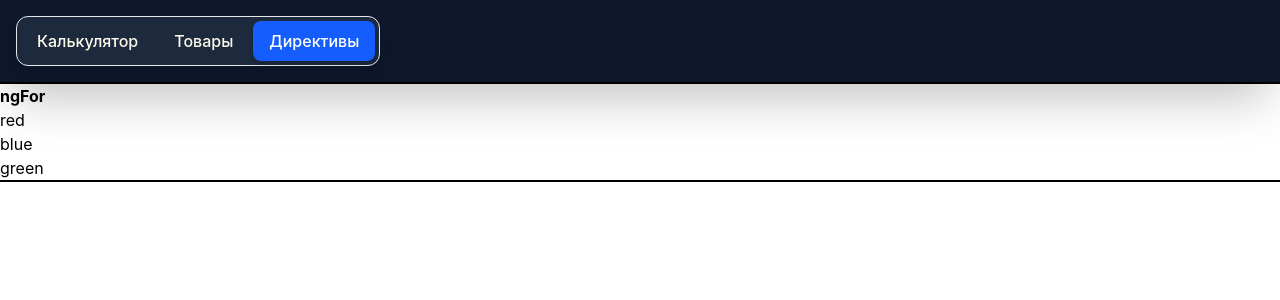
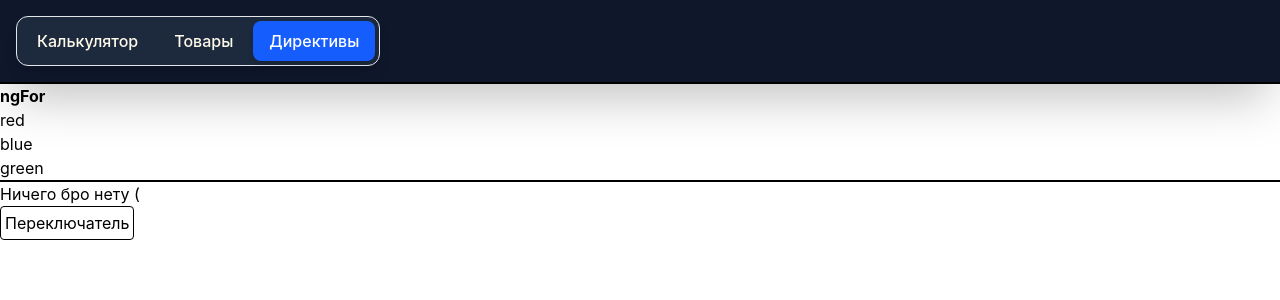
Before and after one commit to Oleg-ru/ng-start-course, an Angular app: page /directives in a window 1280 px wide. Shown: the top 300 px of the page. Built offline with nearby package versions, Linux system fonts and the light colour scheme.

Commit message:
feat: Директивы рассмотренны структурные (менющие\влиящие на DOM) атрибутне (для манипуляции с арибутами)

```diff
--- a/src/app/directives/directives.html
+++ b/src/app/directives/directives.html
@@ -2,3 +2,14 @@
   <h2 class="font-bold">ngFor</h2>
   <div *ngFor="let color of colors; let i = index">{{color}}</div>
 </div>
+
+<div>
+  <div *ngIf="isShow; else emptyElement">
+    О, есть что то)
+  </div>
+  <button class="border p-1 rounded cursor-pointer" (click)="isShow = !isShow">Переключатель</button>
+  <ng-template #emptyElement>
+    <p>Ничего бро нету ( </p>
+  </ng-template>
+
+</div>
--- a/src/app/directives/directives.ts
+++ b/src/app/directives/directives.ts
@@ -1,14 +1,16 @@
 import { Component } from '@angular/core';
-import {NgForOf} from '@angular/common';
+import {NgForOf, NgIf} from '@angular/common';
 
 @Component({
   selector: 'app-directives',
   imports: [
-    NgForOf
+    NgForOf,
+    NgIf
   ],
   templateUrl: './directives.html',
   styleUrl: './directives.css',
 })
 export class Directives {
   public colors = ["red", "blue", "green"];
+  protected isShow = false;
 }
```
